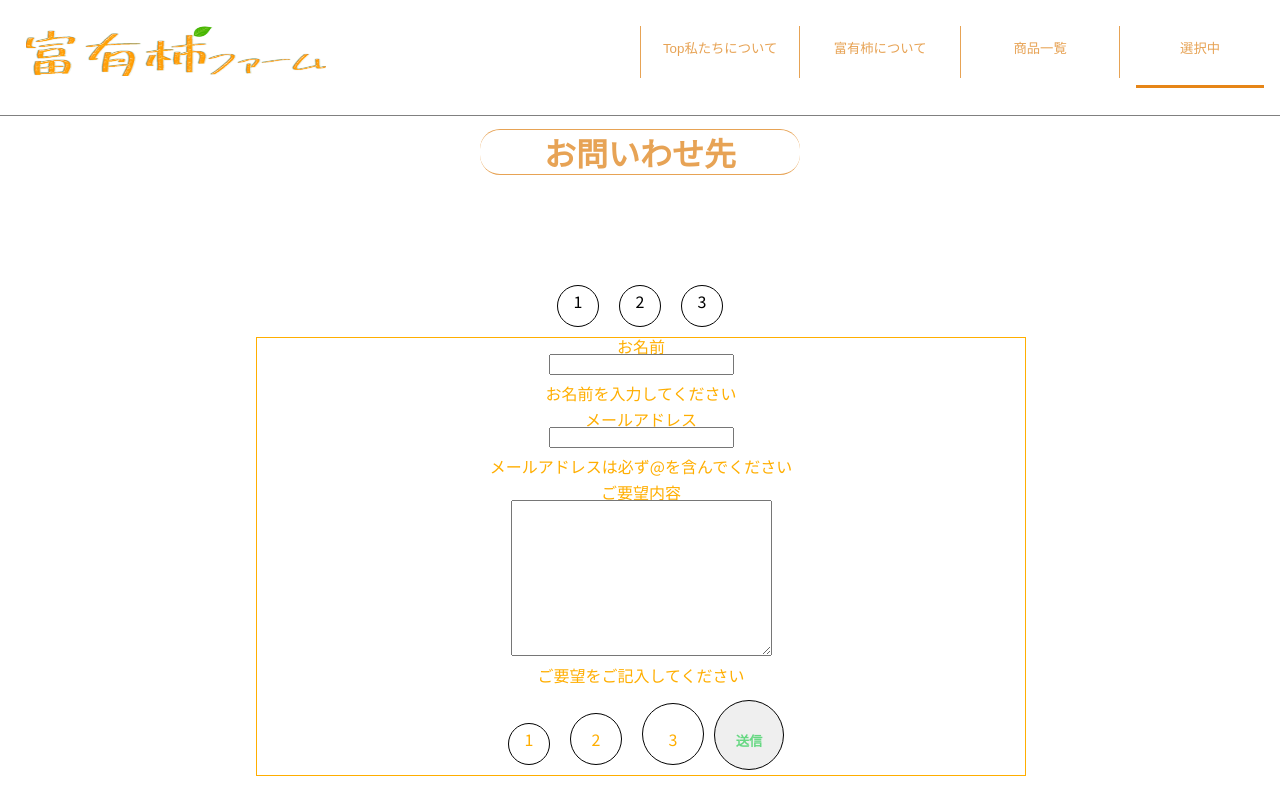
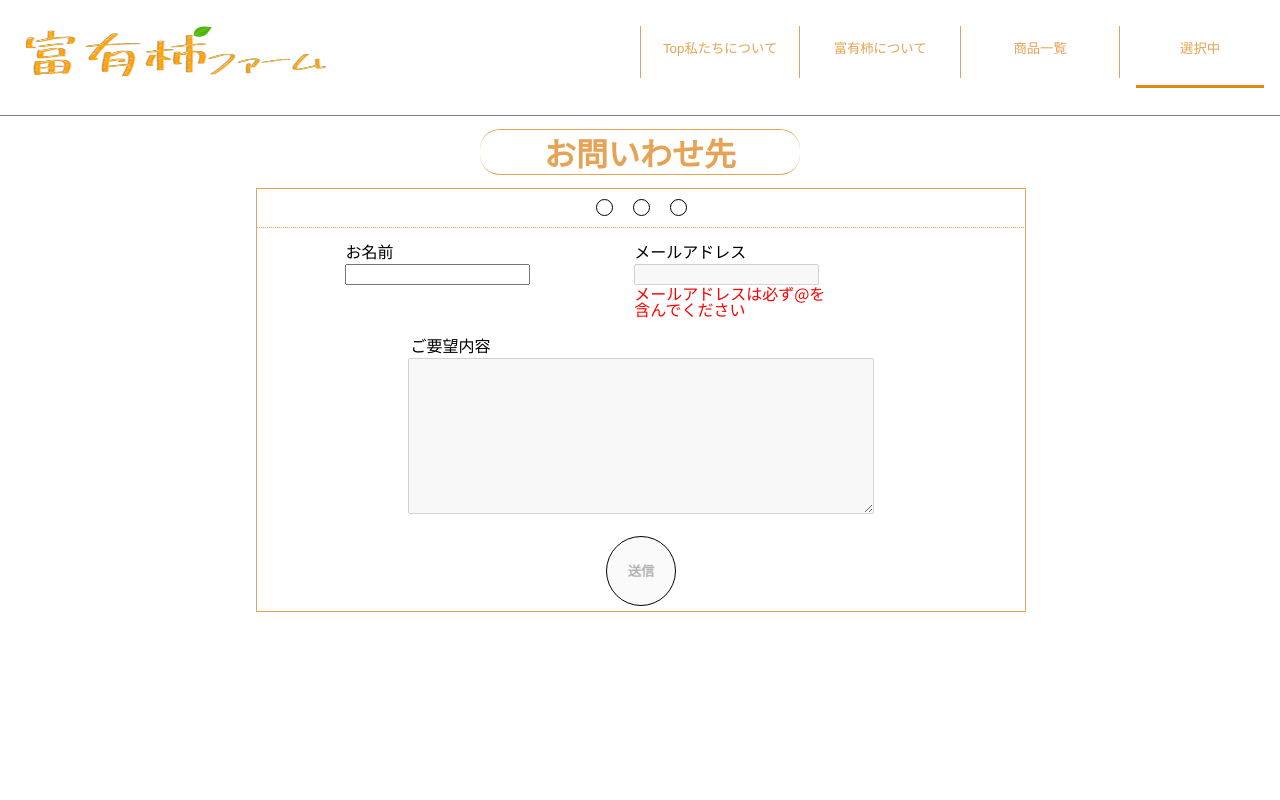
Before and after one commit to katomanzu0923/ec-persimmon, a Vue app: page / in a window 1280 px wide. Both pictures are taken after a click on the button "お問い合わせ". Built offline with nearby package versions, Linux system fonts and the light colour scheme.

Commit message:
right a code in contact component

```diff
--- a/src/components/Contact.vue
+++ b/src/components/Contact.vue
@@ -1,21 +1,33 @@
 <template>
 	<div class="contact-body">
+		<div v-if="isOut" class="out">
+			<p>送信が完了しました。</p>
+		</div>
 		<div class="contact-title">
 			<h1>お問いわせ先</h1>
 		</div>
 		<div class="contact">
-			<div id="circle" :class="{up:change01}">1</div><div id="circle" :class="{up:change02}">2</div><div id="circle" :class="{up:change03}">3</div>
-			<div class="contact-area">
+			<div class="contact-lien">
+				<div id="circle" :class="{up:change01}"></div><div id="circle" :class="{up:change02}"></div><div id="circle" :class="{up:change03}"></div>
+			</div>
+			<div class="contact-private">
+				<div class="contact-name">
 					<label for="name">お名前</label>
 					<input name="お名前" id="name"  rows="1" v-model="name" v-on:change="nameCheck()">
-					<div class="result">{{nameResult}}</div>
+					<div class="nameResult">{{nameResult}}</div>
+				</div>
+				<div class="contact-mail">
 					<label for="mail">メールアドレス</label>
-					<input name="" id="mail" cols="30" rows="1" v-model="mail" v-on:change="mailCheck()">
-					<div class="result">{{mailResult}}</div>
-					<label for="content">ご要望内容</label>
-					<textarea name="" id="content" cols="30" rows="10" v-model="content" v-on:change="contentCheck()"></textarea>
-					<div class="result">{{contentResult}}</div>
-					<div id="circle" :class="{up:change01}">1</div><div id="circle02" :class="{up:change02}">2</div><div id="circle03" :class="{up:change03}">3</div><button >送信</button>
+          <input name="" id="mail" cols="30" rows="1" v-model="mail" :disabled="mailChecking" v-on:change="mailCheck()">
+					<div class="mailResult">{{mailResult}}</div>
+				</div>
+			</div>
+			<div class="contact-message">
+				<label for="content" class="label-message">ご要望内容</label>
+				<textarea name="" id="content" cols="30" rows="10" v-model="content" :disabled="textChecking" v-on:change="contentCheck()"></textarea>
+			</div>
+			<div class="cotact-send">
+				<button @click="out()" :class="{up:!sendChecking}" :disabled="sendChecking">送信</button>
 			</div>
 		</div>
 	</div>
@@ -26,38 +38,58 @@ export default {
 	data(){
 		return {
 			name: "",
-			nameResult: "お名前を入力してください",
+			nameResult: "",
 			mail: "",
 			change01: false,
 			mailResult: "メールアドレスは必ず@を含んでください",
+			mailChecking: true,
 			change02: false,
 			content: "",
 			contentResult:"ご要望をご記入してください",
-			change03: false
+			change03: false,
+			textChecking: true,
+			sendChecking: true,
+			isOut:false
 		}
 
 	},
 	methods: {
 		nameCheck(){
 			if (this.name === "") {
-				this.nameResult = "名前は必ず入力してください",this.change01 = false
+				this.nameResult = "名前は必ず入力してください",this.change01 = false,this.mailChecking = true
 			}else{
-				this.nameResult = "大丈夫です",this.change01 =!this.change01
+				this.change01 = true,this.mailChecking = false,this.nameResult = ""
 			}
 		},
 		mailCheck() {
 			if (this.mail === "" || !this.mail.match(/^([a-zA-Z0-9])+([a-zA-Z0-9_-])*@([a-zA-Z0-9_-])+$/)) {
-				this.mailResult = "＠は必ず含んでください",this.change02 = false
+				this.mailResult = "＠は必ず含んでください",this.change02 = false,this.textChecking = true
 			}else{
-				this.mailResult = "大丈夫です",this.change02 =!this.change02
+				this.change02 = true,this.textChecking = false,this.mailResult = ""
 			}
 		},
 		contentCheck() {
 			if (this.content === "") {
-				this.contentResult = "必ずご要望は記述してください",this.change03 = false
+				this.contentResult = "必ずご要望は記述してください",this.change03 = false,this.sendChecking = true
 			}else{
-				this.contentResult = "大丈夫です",this.change03 = !this.change03
+				this.contentResult = "大丈夫です",this.change03 = !this.change03,this.sendChecking = false
 			}
+		},
+		out() {
+			this.isOut = true
+			setTimeout(this.auto, 3000,);
+		},
+		auto() {
+			this.isOut = false
+			this.name = "",
+			this.mail = "",
+			this.content = "",
+			this.change01 = false,
+			this.change02 = false,
+			this.change03 = false,
+			this.mailChecking = true,
+			this.textChecking = true,
+			this.sendChecking = true
 		}
 	}
 }
@@ -67,10 +99,11 @@ export default {
 $main-color: rgb(231, 163, 85);
 label {
 	display: block;
+	text-align: start;
+	padding-bottom: 5px;
 }
 button {
   text-decoration: none;
-  color: #66d882;
   width: 70px;
   height: 70px;
   border-radius: 50%;
@@ -80,13 +113,16 @@ button {
   font-weight: bold;
   transition: .4s;
 	font-weight: 0.25rem;
-	line-height: 80px;
+	line-height: midlle;
+}
+textarea {
+	width: 60%;
+	margin-bottom: 2%;
+	outline: none;
 }
 
-button:hover {
-  background: rgb(233, 155, 67);
-}
-input, textarea {
+input {
+	display: block;
 	outline: none;
 }
 h1 {
@@ -99,14 +135,74 @@ h1 {
 .contact-body {
 	display: block;
 }
+.out {
+	position: absolute;
+	width: 61%;
+	margin: 0 20%;
+	top: 21%;
+	height: 60%;
+	backdrop-filter: brightness(30%);
+	text-align: center;
+	line-height: middle;
+	display: flex;
+	justify-content: center;
+	align-items: center;
+	font-size: 2rem;
+	color: orange;
+}
 .contact {
+}
+.contact-lien {
+	width: 60%;
+	margin: 0 20%;
+	border: 1px solid $main-color;
+	border-bottom: none;
 	text-align: center;
-	margin-top: 100px;
 }
-
+.contact-private {
+	display: flex;
+	justify-content: space-evenly;
+	border: 1px solid $main-color;
+	border-bottom: none;
+	border-top: 1px dotted $main-color;
+	width: 60%;
+	margin: 0 20%;
+}
+.contact-name {
+	padding: 2%;
+}
+.nameResult {
+	display: block;
+	text-align: start;
+	color: red;
+}
+.mailResult {
+	display: block;
+	text-align: start;
+	color: red;
+	width: 65%;
+}
+.contact-mail {
+	padding: 2%;
+	padding-bottom: 5px;
+}
+.contact-message {
+	width: 60%;
+	margin: 0 20%;
+	text-align: center;
+	border: 1px solid $main-color;
+	border-top: none;
+	border-bottom: none;
+}
+.label-message {
+	width: 60%;
+	margin: 0 20%;
+	padding-top: 2%;
+	padding-bottom: 5px;
+}
 #circle {
-  width: 40px;
-  height: 40px;
+  width: 15px;
+  height: 15px;
   display: inline-block;
   border-radius: 50%;
 	border: 1px solid black;
@@ -133,11 +229,20 @@ h1 {
 }
 .contact-area {
 	border: 1px solid rgb(255, 174, 0);
+
 	width:60%;
 	left: 20%;
 	height: 50%;
 	margin: 0 20%;
 	color: rgb(255, 174, 0);
+}
+.cotact-send {
+	border: 1px solid $main-color;
+	border-top: none;
+	text-align: center;
+	width: 60%;
+	margin: 0 20%;
+	padding: 5px 0;
 }
 .result {
 	margin: 10px;
@@ -155,4 +260,7 @@ h1 {
 	border-bottom: 1px solid $main-color;
 	border-radius: 20px;
 }
+#f {
+	color: none;
+}
 </style>
```
